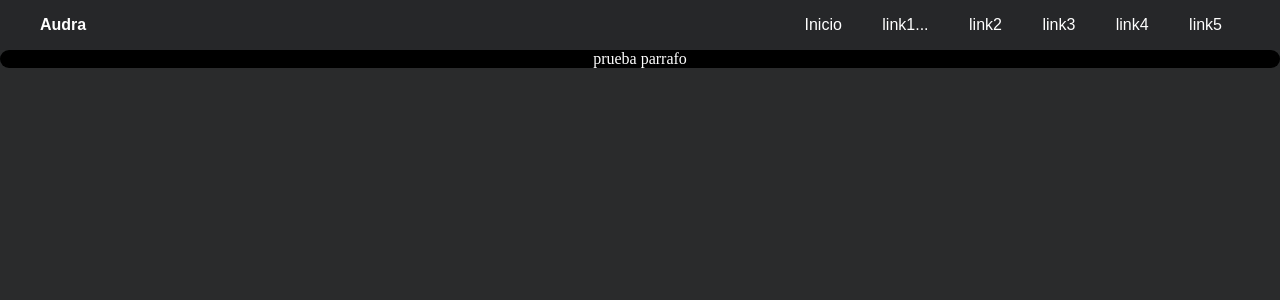
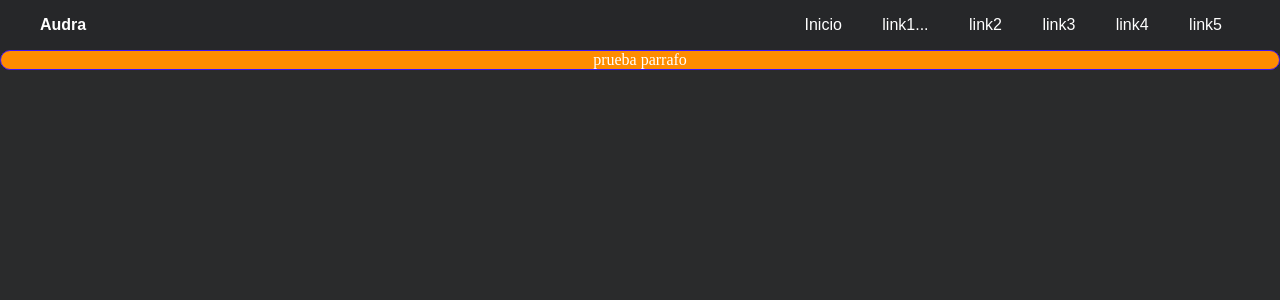
Before and after one commit to augurto/juego_audra, a PHP site: page / in a window 1280 px wide. Shown: the top 300 px of the page. Run offline with PHP 8.4, Linux system fonts and the light colour scheme; some libraries are stand-ins or nearby versions.

Commit message:
coloreando div

```diff
--- a/css/menu.css
+++ b/css/menu.css
@@ -74,9 +74,9 @@ li:hover ul.cap_2 {
 }
 
 .tarjeta{
-    background-color: black;
+    background:darkorange;
     /* border-color: rgba(177, 177, 180, 0.801); */
-    border-color: rgba(3, 3, 255, 0.801);
+    border: 1px solid rgb(63, 21, 250);
     border-radius: 15px;
     display: flex;
     justify-content: center;
```
